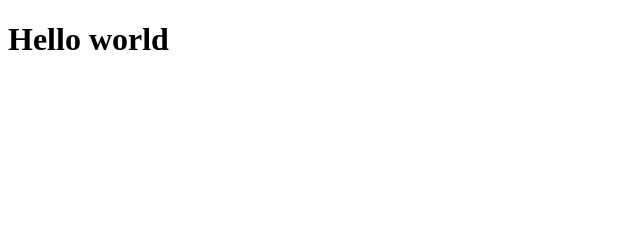
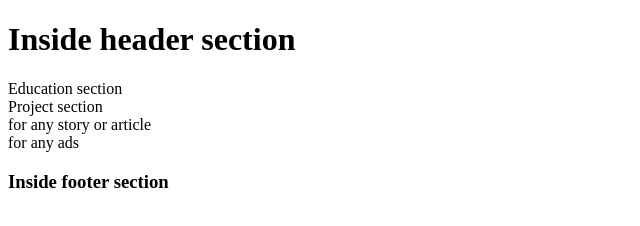
Before and after one commit to AlfaSnitch/Web-Design, a plain HTML site: page HTML/1/index.html in a window 1280 px wide. Shown: the whole page, without its empty margins (0-640 px from the left). Drawn offline with Linux system fonts and the light colour scheme.

Commit message:
page layout techniques

```diff
--- a/HTML/1/index.html
+++ b/HTML/1/index.html
@@ -8,6 +8,20 @@
 </head>
     <!-- this is the body tag -->
 <body>
-    <h1>Hello world</h1>
+    <header>
+        <h1>Inside header section</h1>
+    </header>
+
+    <main>
+        <section>Education section</section>
+        <section>Project section</section>
+        <article>for any story or article</article>
+        <aside>for any ads</aside>
+    </main>
+
+    <footer>
+        <h3>Inside footer section</h3>
+    </footer>
+
 </body>
 </html>
```
Also changed, not shown: HTML/1/page_layout_techniques.txt.
